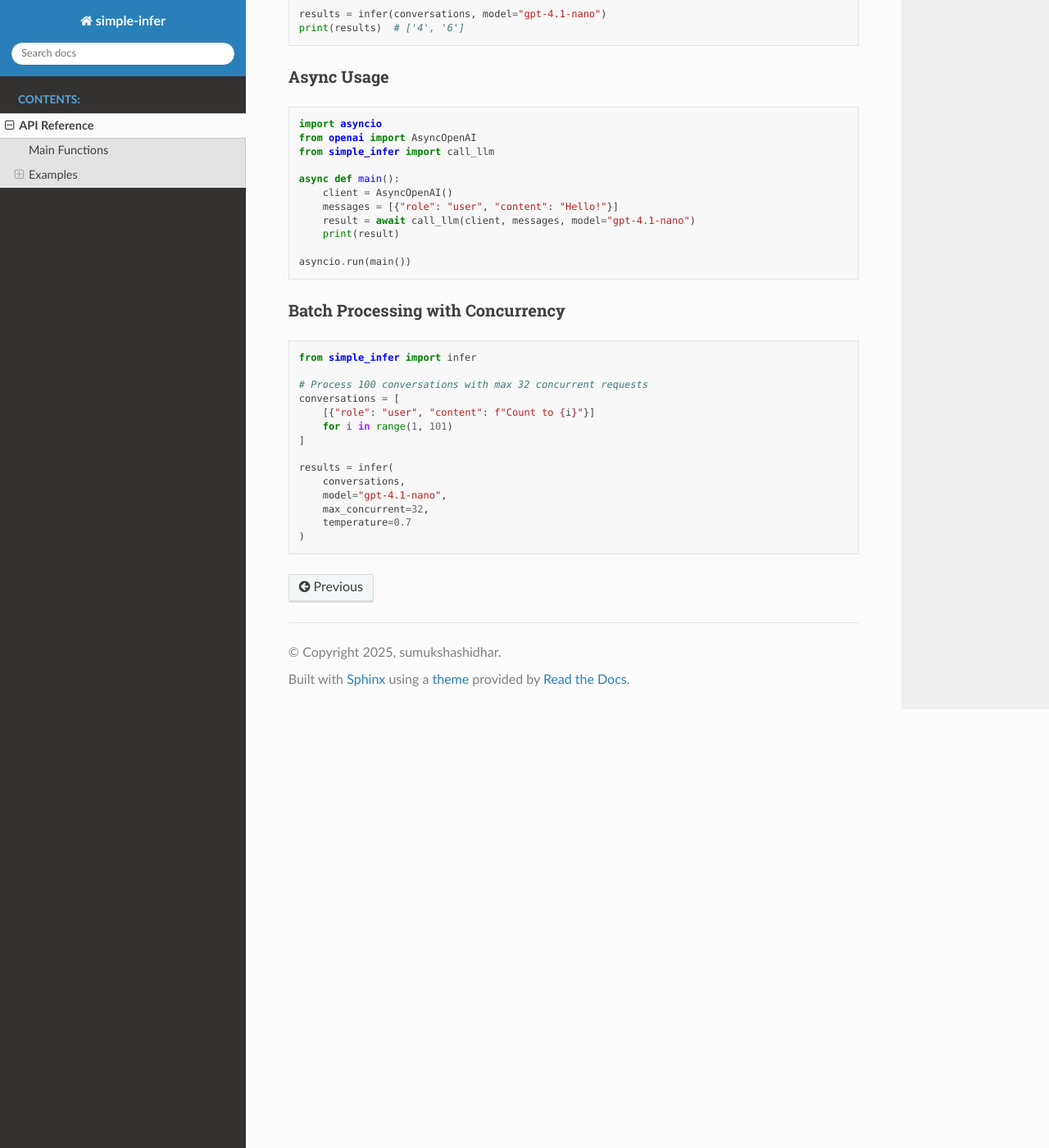
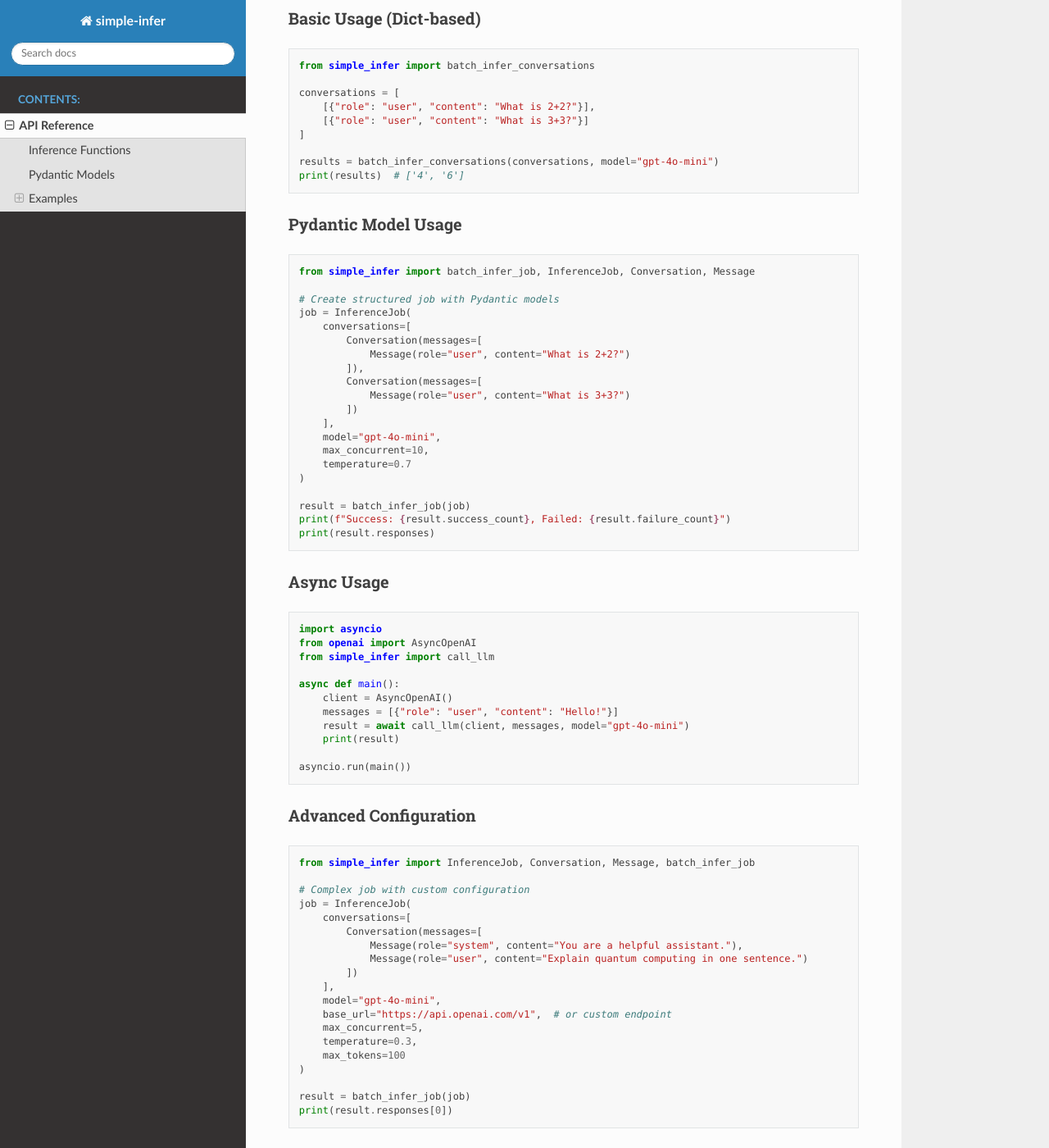
Before and after one commit to sumukshashidhar/simple-infer, a Sphinx documentation site: the page built from docs/api.rst, in a window 1280 px wide and 1400 px high, scrolled down 567 px. Shown: the whole window at 82% size. Built offline with Sphinx 7.4.7 and the Read the Docs theme 3.1.0, drawn with Linux system fonts in a browser that asks for light colours; some of the changed text lies outside the part shown.

Commit message:
Add Pydantic model support and fix docs deployment
- Add pydantic dependency for structured job submission
- Create comprehensive models: Message, Conversation, InferenceJob, InferenceResult
- Add batch_infer_job() function for Pydantic-based inference
- Update GitHub Actions to use modern Pages deployment
- Update documentation with both dict-based and Pydantic examples
- Add comprehensive tests for new functionality
- Maintain backward compatibility with existing dict-based API

```diff
--- a/docs/api.rst
+++ b/docs/api.rst
@@ -1,31 +1,65 @@
 API Reference
 =============
 
-Main Functions
---------------
+Inference Functions
+-------------------
 
 .. automodule:: simple_infer.inference
-   :members: infer, call_llm
+   :members: batch_infer_conversations, batch_infer_job, call_llm
+   :undoc-members:
+   :show-inheritance:
+
+Pydantic Models
+---------------
+
+.. automodule:: simple_infer.models
+   :members:
    :undoc-members:
    :show-inheritance:
 
 Examples
 --------
 
-Basic Usage
-~~~~~~~~~~~
+Basic Usage (Dict-based)
+~~~~~~~~~~~~~~~~~~~~~~~~
 
 .. code-block:: python
 
-   from simple_infer import infer
+   from simple_infer import batch_infer_conversations
 
    conversations = [
        [{"role": "user", "content": "What is 2+2?"}],
        [{"role": "user", "content": "What is 3+3?"}]
    ]
 
-   results = infer(conversations, model="gpt-4.1-nano")
+   results = batch_infer_conversations(conversations, model="gpt-4o-mini")
    print(results)  # ['4', '6']
+
+Pydantic Model Usage
+~~~~~~~~~~~~~~~~~~~~
+
+.. code-block:: python
+
+   from simple_infer import batch_infer_job, InferenceJob, Conversation, Message
+
+   # Create structured job with Pydantic models
+   job = InferenceJob(
+       conversations=[
+           Conversation(messages=[
+               Message(role="user", content="What is 2+2?")
+           ]),
+           Conversation(messages=[
+               Message(role="user", content="What is 3+3?")
+           ])
+       ],
+       model="gpt-4o-mini",
+       max_concurrent=10,
+       temperature=0.7
+   )
+
+   result = batch_infer_job(job)
+   print(f"Success: {result.success_count}, Failed: {result.failure_count}")
+   print(result.responses)
 
 Async Usage
 ~~~~~~~~~~~
@@ -39,27 +73,32 @@ Async Usage
    async def main():
        client = AsyncOpenAI()
        messages = [{"role": "user", "content": "Hello!"}]
-       result = await call_llm(client, messages, model="gpt-4.1-nano")
+       result = await call_llm(client, messages, model="gpt-4o-mini")
        print(result)
 
    asyncio.run(main())
 
-Batch Processing with Concurrency
-~~~~~~~~~~~~~~~~~~~~~~~~~~~~~~~~~~
+Advanced Configuration
+~~~~~~~~~~~~~~~~~~~~~~
 
 .. code-block:: python
 
-   from simple_infer import infer
+   from simple_infer import InferenceJob, Conversation, Message, batch_infer_job
 
-   # Process 100 conversations with max 32 concurrent requests
-   conversations = [
-       [{"role": "user", "content": f"Count to {i}"}]
-       for i in range(1, 101)
-   ]
+   # Complex job with custom configuration
+   job = InferenceJob(
+       conversations=[
+           Conversation(messages=[
+               Message(role="system", content="You are a helpful assistant."),
+               Message(role="user", content="Explain quantum computing in one sentence.")
+           ])
+       ],
+       model="gpt-4o-mini",
+       base_url="https://api.openai.com/v1",  # or custom endpoint
+       max_concurrent=5,
+       temperature=0.3,
+       max_tokens=100
+   )
 
-   results = infer(
-       conversations,
-       model="gpt-4.1-nano",
-       max_concurrent=32,
-       temperature=0.7
-   )
+   result = batch_infer_job(job)
+   print(result.responses[0])
--- a/pyproject.toml
+++ b/pyproject.toml
@@ -19,6 +19,7 @@ dependencies = [
     "httpx>=0.28.1",
     "loguru>=0.7.3",
     "openai>=1.97.0",
+    "pydantic>=2.11.7",
     "tenacity>=9.1.2",
     "tqdm>=4.67.1",
 ]
```
Also changed, not shown: README.md (+34 -12 lines), simple_infer/__init__.py (+11 -2 lines), 5 other files.
